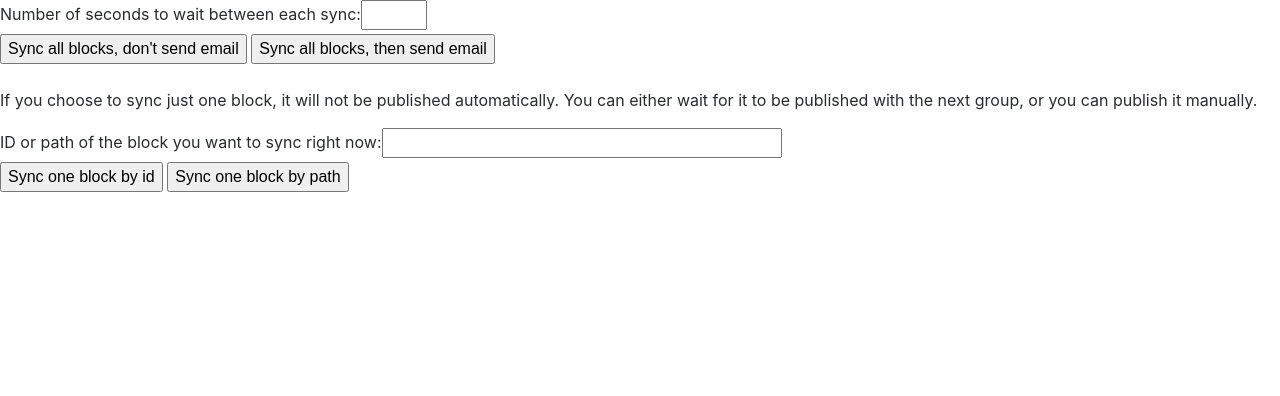
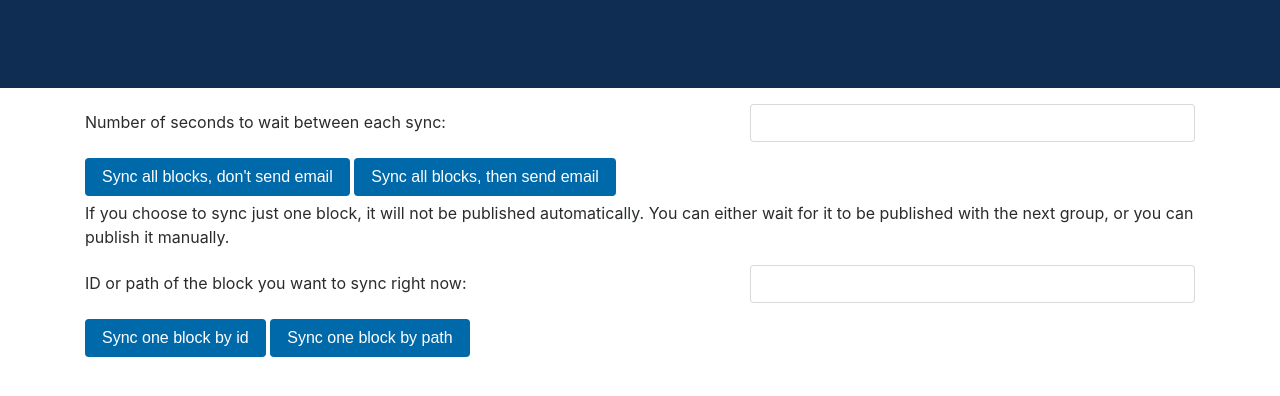
Before and after one commit to betheluniversity/programs, a Python web app: template templates/sync_template.html in a window 1280 px wide. Shown: the top 396 px of the page. Run offline with Jinja, Linux system fonts and the light colour scheme; the template is opened without the code that fills it, so the values that code supplies are empty; some libraries are stand-ins or nearby versions; some web fonts are replaced.

Commit message:
Styled form and buttons, added banner

```diff
--- a/static/assets/css/programs.css
+++ b/static/assets/css/programs.css
@@ -0,0 +1,20 @@
+body {
+    padding: 0;
+}
+
+.banner {
+	background-color: #0f2c52;
+	padding: 2em 1em;
+    margin-bottom: 1em;
+}
+
+.btn {
+    background-color: #0069AA;
+    color: white;
+    margin-bottom: 5px
+}
+
+.btn:hover {
+    text-decoration: underline!important;
+    cursor: pointer;
+}
--- a/templates/sync_template.html
+++ b/templates/sync_template.html
@@ -1,8 +1,10 @@
 <!DOCTYPE html>
 <html lang="en">
+    <link rel="stylesheet" href="https://cloud.typography.com/6664852/692222/css/fonts.css">
     <head>
         <meta charset="UTF-8">
         <title>CMS sync page</title>
+        <link rel="stylesheet" type="text/css" href="/static/assets/css/programs.css">
         <link href="/static/assets/css/bootstrap/bootstrap.min.css" rel="stylesheet">
         <link href="/static/assets/css/bootstrap/bootstrap-reboot.min.css" rel="stylesheet">
         <link href="/static/assets/css/bootstrap/bootstrap-grid.min.css" rel="stylesheet">
@@ -41,17 +43,32 @@
         </script>
     </head>
     <body>
+        <section class="banner">
+            <img class="logo" src="">
+        </section>
         <form>
-            <label for="secToWait">Number of seconds to wait between each sync:</label><input type="text" id="secToWait" size="4"/><br/>
-            <input type="button" value="Sync all blocks, don't send email" onclick="sync_all(document.getElementById('secToWait').value, false)">
-            <input type="button" value="Sync all blocks, then send email" onclick="sync_all(document.getElementById('secToWait').value, true)"><br/><br/>
-
-            <p>If you choose to sync just one block, it will not be published automatically. You can either wait for it to be published with the next
-            group, or you can publish it manually.</p>
-            <label for="idToSync">ID or path of the block you want to sync right now:</label><input type="text" id="oneSync" size="40"/><br/>
-            <input type="button" value="Sync one block by id" onclick="sync_one_id(document.getElementById('oneSync').value)"/>
-            <input type="button" value="Sync one block by path" onclick="sync_one_path(document.getElementById('oneSync').value)"/>
-        </form><br/><br/>
+            <div class="container">
+                <div class="form-group row">
+                    <label for="secToWait" class="col-7 col-form-label">Number of seconds to wait between each sync:</label>
+                    <div class="col-5">
+                        <input type="text" class="form-control" id="secToWait"/>
+                    </div>
+                </div>
+                <input type="button" class="btn" value="Sync all blocks, don't send email" onclick="sync_all(document.getElementById('secToWait').value, false)">
+                <input type="button" class="btn" value="Sync all blocks, then send email" onclick="sync_all(document.getElementById('secToWait').value, true)">
+                <p>If you choose to sync just one block, it will not be published automatically. You can either wait for it to be published with the next
+                group, or you can publish it manually.</p>
+                <div class="form-group row">
+                    <label for="idToSync" class="col-7 col-form-label">ID or path of the block you want to sync right now:</label>
+                    <div class="col-5">
+                        <input type="text" class="form-control" id="oneSync" size="40"/>
+                    </div>
+                </div>
+                    <input type="button" class="btn" value="Sync one block by id" onclick="sync_one_id(document.getElementById('oneSync').value)"/>
+                    <input type="button" class="btn" value="Sync one block by path" onclick="sync_one_path(document.getElementById('oneSync').value)"/>
+            </div>
+        </form>
+        <br/><br/>
         <div id="output"></div>
     </body>
 </html>
```
